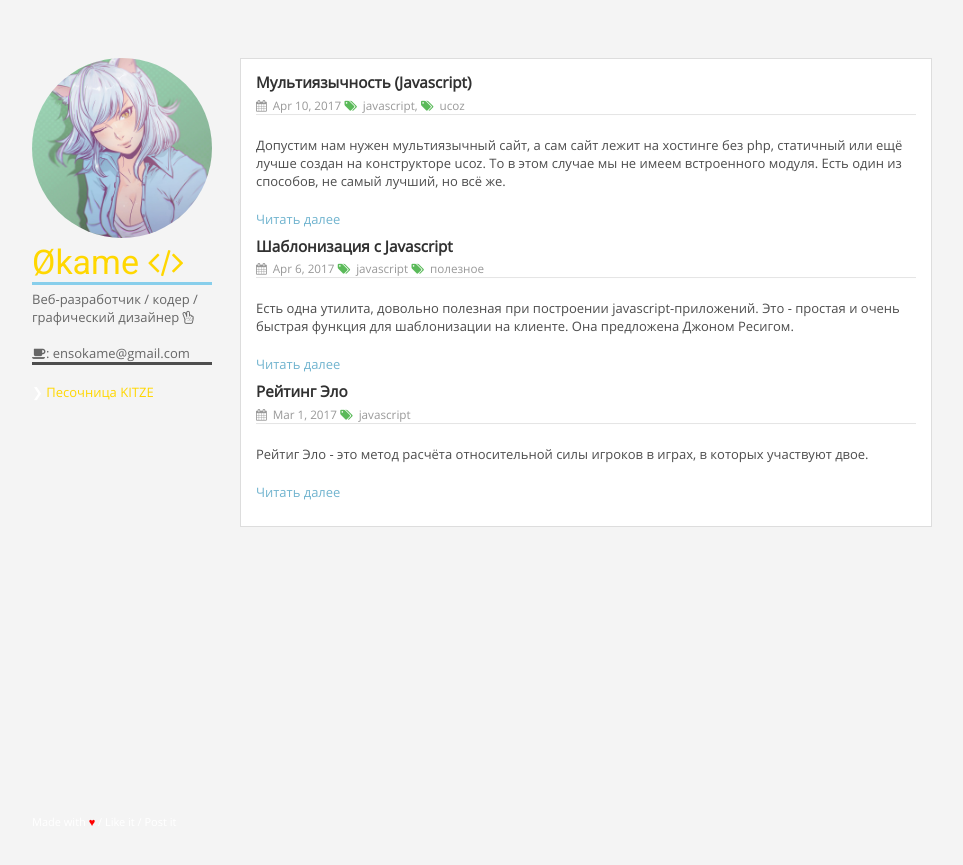
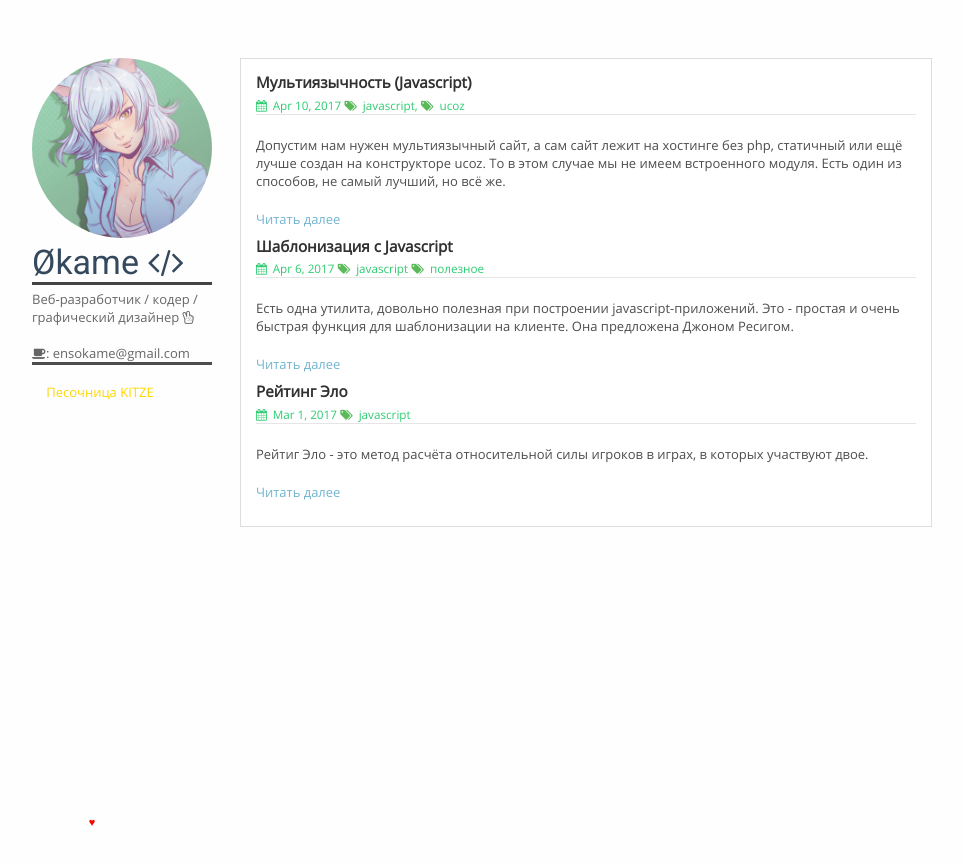
Before and after one commit to IOEnso/ioenso.github.io, a Jekyll site: the page built from index.html, in a window 1280 px wide. Shown: the top 865 px of the page, without its empty margins (158-1121 px from the left). Built offline with Jekyll 4.4.1, drawn with Linux system fonts in a browser that asks for light colours.

Commit message:
Update main.css

```diff
--- a/assets/css/main.css
+++ b/assets/css/main.css
@@ -1,7 +1,7 @@
 @import url('/assets/fonts/OpenSans/OpenSans.css');
 
 body {
-  background: #f4f4f4;
+  background: #fefefe;
   padding:50px;
   font: 13px "OpenSans";
   color:#fff;
@@ -65,10 +65,10 @@
 	font-family: 'Roboto', sans-serif;
 	color: #FFD700;
 	font-size: 34px;
-	border-bottom: 3px solid #87CEEB;
+	border-bottom: 3px solid #444;
 }
 .logo a {
-	color: #FFD700;
+	color: #34495e;
 	text-decoration: none;
 }
 .rounded {
@@ -184,7 +184,7 @@
   margin-top: 2px;
 }
 .post-meta {
-  color: #999;
+  color: #2ecc71;
   font-size: 90%;
   margin: 0;
 }
```
